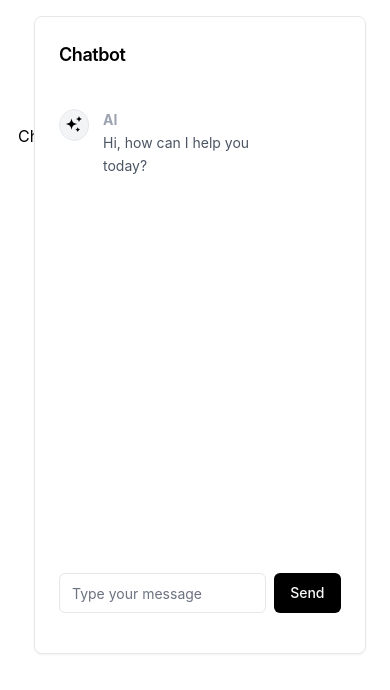
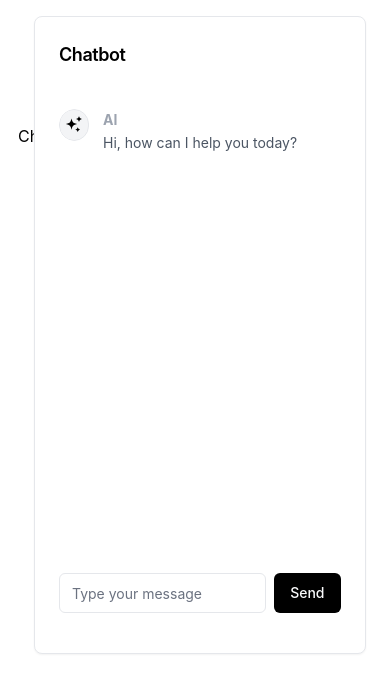
Before and after one commit to annshiv/chat-chart, a React (Create React App) app: page / in a window 390 px wide. Shown: the top 690 px of the page. Built offline with nearby package versions, Linux system fonts and the light colour scheme.

Commit message:
fix(mobile-responsive): Added css

```diff
--- a/src/App.css
+++ b/src/App.css
@@ -26,6 +26,7 @@ body {
   height: 520px;
   max-height: 520px;
   overflow-y: scroll;
+  padding-right: 0rem !important;
 }
 
 /* Hide the scrollbar */
```
